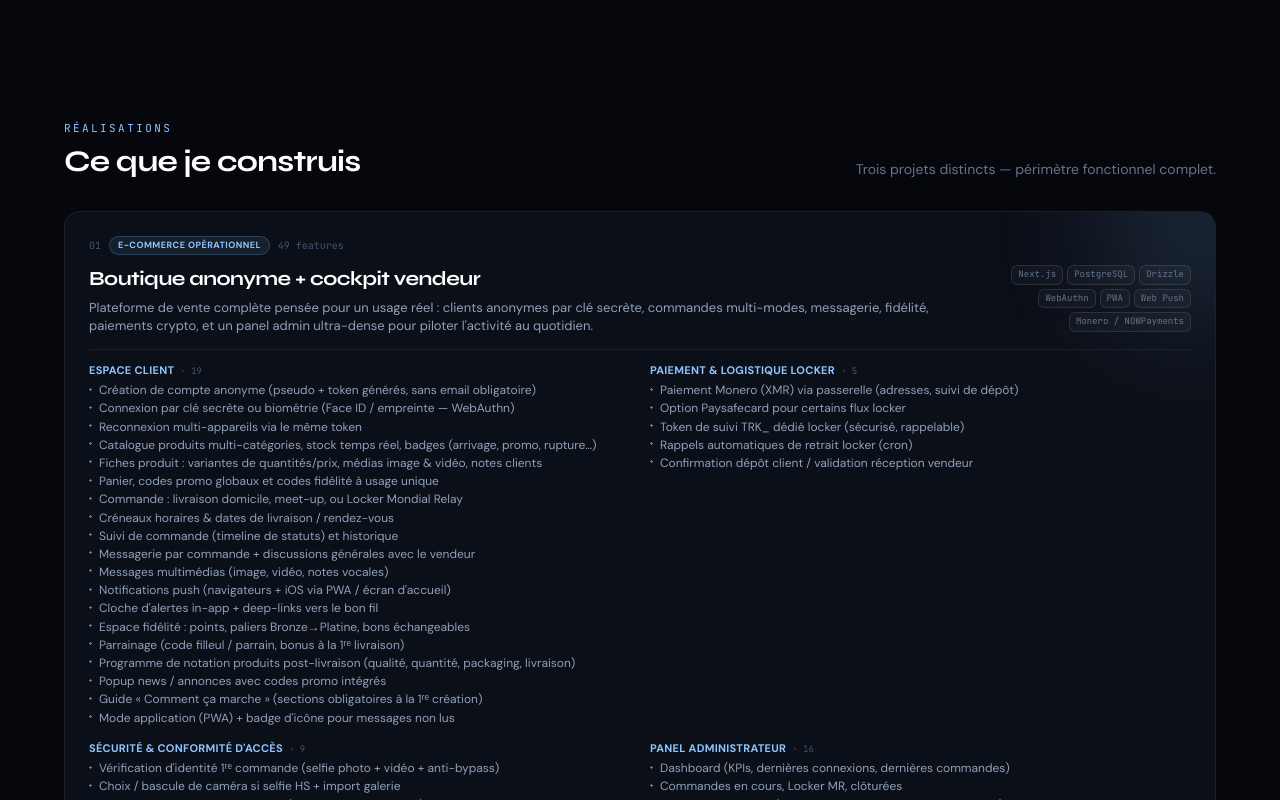
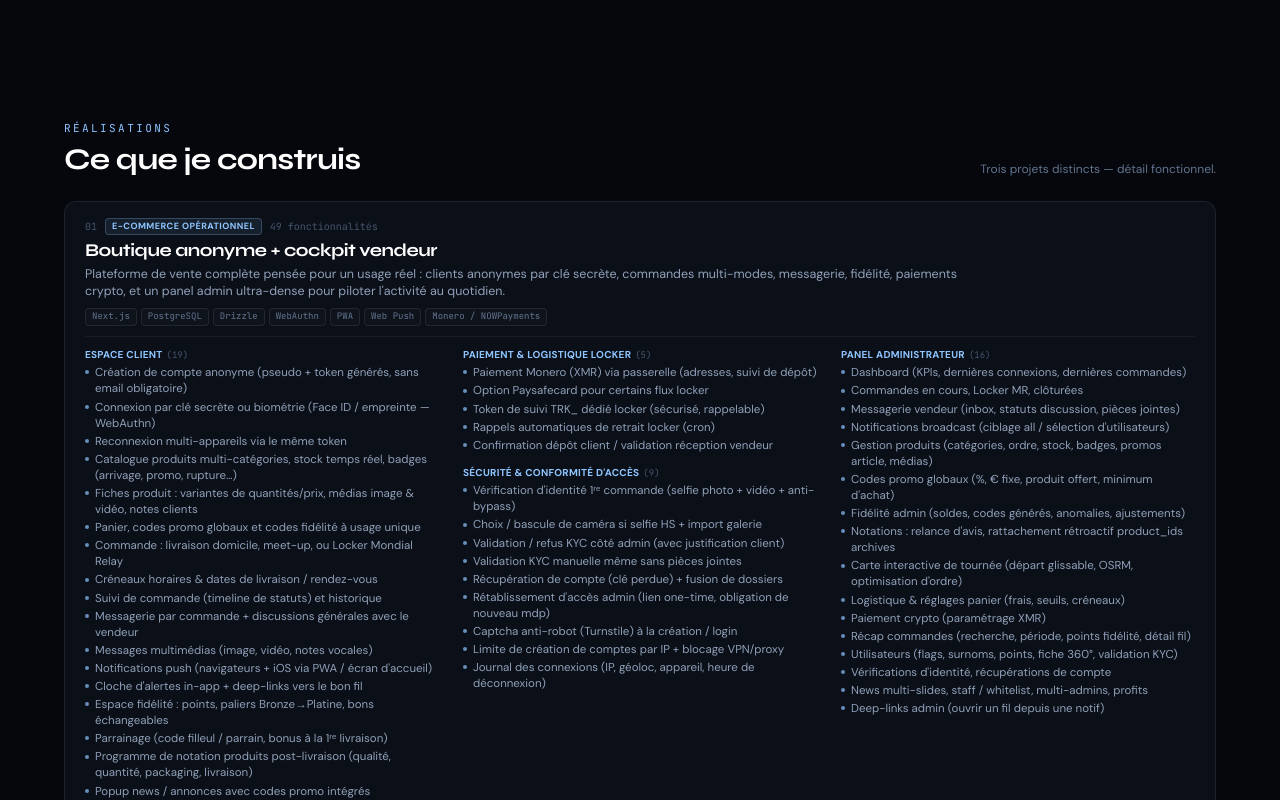
Before and after one commit to jok3rgaming33-stack/HeisenwebDev, a Next.js app: page / in a window 1280 px wide. Shown: the part 1460-2260 px from the top of the page. Built offline with nearby package versions, Linux system fonts and the light colour scheme.

Commit message:
style: colonnes fluides pour les features projets (moins de vide)

```diff
--- a/app/page.tsx
+++ b/app/page.tsx
@@ -420,102 +420,94 @@ export default function Home() {
           {/* Work */}
           <section id="travail" className="scroll-mt-24 px-5 py-16 sm:px-8 sm:py-20">
             <div className="mx-auto max-w-6xl">
-              <div className="mb-6 flex flex-col gap-2 sm:mb-8 sm:flex-row sm:items-end sm:justify-between">
+              <div className="mb-5 flex flex-col gap-1 sm:mb-6 sm:flex-row sm:items-end sm:justify-between">
                 <div>
-                  <p className="mb-1.5 font-mono text-[11px] uppercase tracking-[0.22em] text-[#8ec5ff]">
+                  <p className="mb-1 font-mono text-[11px] uppercase tracking-[0.22em] text-[#8ec5ff]">
                     Réalisations
                   </p>
                   <h2 className="font-display text-2xl font-bold tracking-tight text-white sm:text-3xl">
                     Ce que je construis
                   </h2>
                 </div>
-                <p className="max-w-sm text-xs text-slate-500 sm:text-right sm:text-sm">
-                  Trois projets distincts — périmètre fonctionnel complet.
+                <p className="max-w-xs text-xs text-slate-500 sm:text-right">
+                  Trois projets distincts — détail fonctionnel.
                 </p>
               </div>
 
-              <div className="grid gap-4">
+              <div className="flex flex-col gap-3">
                 {PROJECTS.map((p, i) => {
                   const totalFeatures = p.features.reduce((n, g) => n + g.items.length, 0)
                   return (
                     <article
                       key={p.title}
-                      className="card-shine group relative overflow-hidden rounded-2xl border border-white/[0.07] bg-[#0b0f18] p-4 transition-colors hover:border-white/12 sm:p-5 md:p-6"
+                      className="card-shine relative overflow-hidden rounded-xl border border-white/[0.08] bg-[#0b0f18] px-4 py-3.5 sm:px-5 sm:py-4"
                     >
-                      <div
-                        className="pointer-events-none absolute -right-20 -top-20 h-48 w-48 rounded-full opacity-15 blur-3xl"
-                        style={{ background: p.accent }}
-                        aria-hidden="true"
-                      />
-
-                      {/* En-tête compact */}
-                      <div className="relative flex flex-col gap-2 border-b border-white/[0.06] pb-3 sm:gap-2.5 sm:pb-3.5">
-                        <div className="flex flex-wrap items-center gap-x-2 gap-y-1">
-                          <span className="font-mono text-[10px] text-slate-600">
+                      {/* En-tête : une seule colonne, stack sous le pitch */}
+                      <header className="relative border-b border-white/[0.06] pb-2.5">
+                        <div className="mb-1 flex flex-wrap items-center gap-x-2 gap-y-0.5">
+                          <span className="font-mono text-[10px] tabular-nums text-slate-600">
                             {String(i + 1).padStart(2, "0")}
                           </span>
                           <span
-                            className="rounded-full px-2 py-0.5 text-[9px] font-bold uppercase tracking-wider"
+                            className="rounded px-1.5 py-px text-[9px] font-bold uppercase tracking-wider"
                             style={{
                               background: `${p.accent}18`,
                               color: p.accent,
-                              border: `1px solid ${p.accent}33`,
+                              border: `1px solid ${p.accent}40`,
                             }}
                           >
                             {p.tag}
                           </span>
                           <span className="font-mono text-[10px] text-slate-600">
-                            {totalFeatures} features
+                            {totalFeatures} fonctionnalités
                           </span>
                         </div>
-                        <div className="flex flex-col gap-2 sm:flex-row sm:items-start sm:justify-between sm:gap-4">
-                          <div className="min-w-0 flex-1">
-                            <h3 className="font-display text-lg font-bold leading-snug tracking-tight text-white sm:text-xl">
+                        <h3 className="font-display text-base font-bold leading-tight tracking-tight text-white sm:text-lg">
                           {p.title}
                         </h3>
-                            <p className="mt-1.5 text-[12.5px] leading-snug text-slate-400 sm:text-[13px]">
+                        <p className="mt-1 max-w-4xl text-[12px] leading-snug text-slate-400 sm:text-[12.5px]">
                           {p.pitch}
                         </p>
-                          </div>
-                          <ul className="flex flex-wrap gap-1 sm:max-w-[220px] sm:justify-end">
+                        <ul className="mt-2 flex flex-wrap gap-1">
                           {p.stack.map((s) => (
                             <li
                               key={s}
-                                className="rounded-md border border-white/10 bg-white/[0.03] px-1.5 py-0.5 font-mono text-[9px] text-slate-500"
+                              className="rounded border border-white/[0.08] bg-white/[0.02] px-1.5 py-px font-mono text-[9px] text-slate-500"
                             >
                               {s}
                             </li>
                           ))}
                         </ul>
-                        </div>
-                      </div>
+                      </header>
 
-                      {/* Features densifiées — 2 cols desktop, listes serrées */}
-                      <div className="relative mt-3 grid gap-x-5 gap-y-3 sm:grid-cols-2 lg:grid-cols-2">
+                      {/*
+                        Flux multi-colonnes : les blocs se tassent les uns sous les autres
+                        (plus de grand vide à droite d’une longue liste).
+                      */}
+                      <div className="relative mt-2.5 columns-1 gap-x-6 sm:columns-2 lg:columns-3">
                         {p.features.map((block) => (
-                          <div key={block.group} className="min-w-0">
+                          <div
+                            key={block.group}
+                            className="mb-2.5 break-inside-avoid"
+                          >
                             <h4
-                              className="mb-1 flex items-baseline gap-1.5 text-[11px] font-bold uppercase tracking-wide"
+                              className="mb-0.5 text-[10px] font-bold uppercase tracking-wide"
                               style={{ color: p.accent }}
                             >
                               {block.group}
-                              <span className="font-mono text-[9px] font-normal normal-case tracking-normal text-slate-600">
-                                · {block.items.length}
+                              <span className="ml-1 font-mono text-[9px] font-normal normal-case tracking-normal text-slate-600">
+                                ({block.items.length})
                               </span>
                             </h4>
-                            <ul className="columns-1 gap-x-4 text-[11.5px] leading-[1.35] text-slate-400 sm:text-[12px]">
+                            <ul className="text-[11.5px] leading-[1.4] text-slate-400">
                               {block.items.map((item) => (
-                                <li
-                                  key={item}
-                                  className="mb-0.5 break-inside-avoid pl-2.5"
-                                  style={{
-                                    backgroundImage: `radial-gradient(circle, ${p.accent}99 1px, transparent 1.2px)`,
-                                    backgroundPosition: "0 0.45em",
-                                    backgroundSize: "3px 3px",
-                                    backgroundRepeat: "no-repeat",
-                                  }}
-                                >
-                                  {item}
+                                <li key={item} className="flex gap-1.5 py-[1px]">
+                                  <span
+                                    className="mt-[0.45em] h-1 w-1 shrink-0 rounded-full opacity-70"
+                                    style={{ background: p.accent }}
+                                    aria-hidden="true"
+                                  />
+                                  <span className="min-w-0">{item}</span>
                                 </li>
                               ))}
                             </ul>
```
Lines whose indentation alone changed are shown as unchanged.
